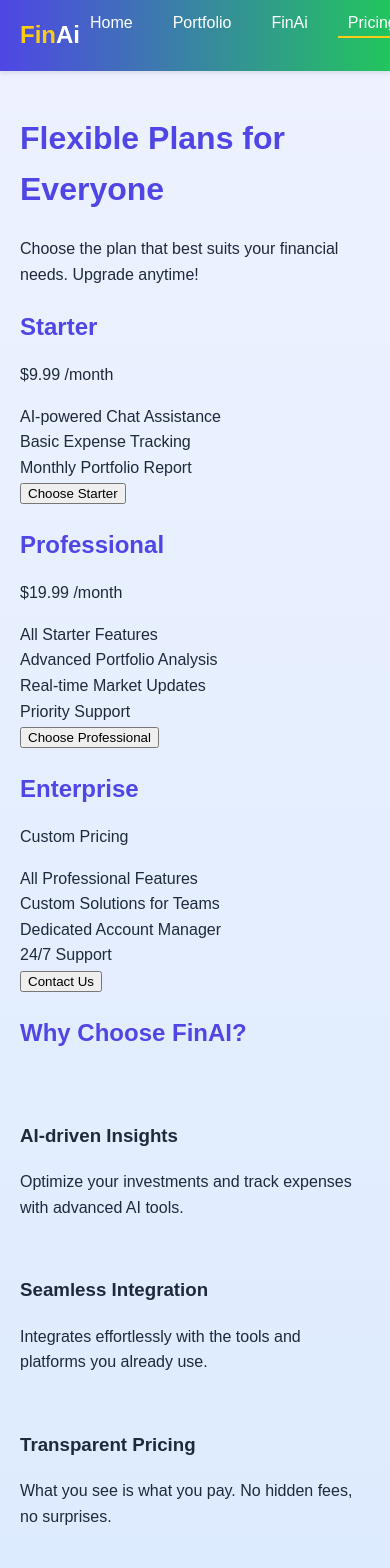
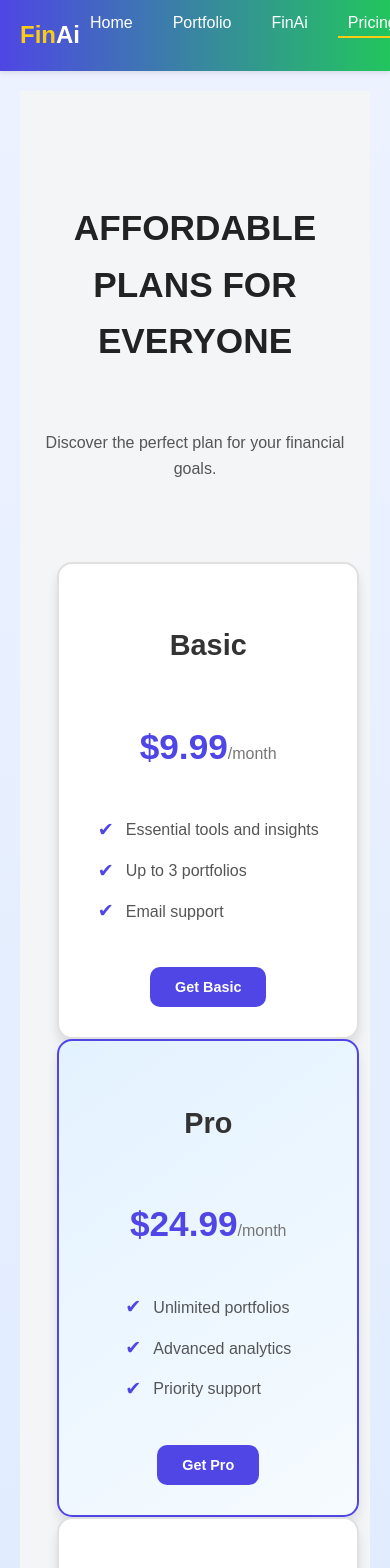
Before and after one commit to hitoriiiiiiii/pbl-frontend-web, a React (Vite) app: page /pricing in a window 390 px wide. Shown: the top 1568 px of the page. Built offline with nearby package versions, Linux system fonts and the light colour scheme.

Commit message:
changes in pricing section

```diff
--- a/src/pages/Portfolio.css
+++ b/src/pages/Portfolio.css
@@ -1,184 +1,129 @@
-/* General Portfolio Page Styling */
-.portfolio {
-    padding: 20px;
-    max-width: 1200px;
-    margin: 0 auto;
-    font-family: "Arial", sans-serif;
-    color: #333;
-  }
-
-  /* Header Section */
+/* Portfolio Header */
 .portfolio-header {
   text-align: center;
-    margin-bottom: 30px;
+  padding: 20px;
+  background-color: #f5f5f5;
+  border-bottom: 2px solid #ddd;
 }
 
 .portfolio-header h1 {
   font-size: 2rem;
-    font-weight: bold;
-    color: #1650a1;
-    margin-bottom: 10px;
+  color: #333;
 }
 
 .portfolio-header p {
-    font-size: 1.2rem;
+  font-size: 1.1rem;
   color: #666;
 }
 
-  /* Summary Cards */
+/* Summary Section */
 .portfolio-summary {
   display: flex;
-    justify-content: space-between;
-    margin-bottom: 30px;
+  justify-content: space-around;
+  margin: 20px 0;
+  gap: 20px;
 }
 
 .summary-card {
   flex: 1;
-    padding: 20px;
-    margin: 0 10px;
-    background-color: #f5f7fa;
+  background-color: #fff;
+  padding: 15px;
+  border: 1px solid #ddd;
   border-radius: 8px;
   text-align: center;
-    box-shadow: 0px 4px 8px rgba(0, 0, 0, 0.1);
 }
 
 .summary-card h2 {
-    font-size: 1.4rem;
-    color: #555;
+  font-size: 1.2rem;
+  color: #333;
   margin-bottom: 10px;
 }
 
 .summary-card p {
-    font-size: 1.8rem;
-    font-weight: bold;
+  font-size: 1.5rem;
+  color: #4caf50;
+}
+
+.summary-card p.negative {
+  color: #e91e63;
+}
+
+/* Filters Section */
+.portfolio-filters {
+  margin: 20px;
+  text-align: center;
+}
+
+.portfolio-filters h2 {
+  font-size: 1.3rem;
   color: #333;
 }
 
-  .summary-card .positive {
-    color: #43a047;
+.portfolio-filters select {
+  padding: 8px 12px;
+  font-size: 1rem;
+  border: 1px solid #ccc;
+  border-radius: 5px;
+  margin-top: 10px;
 }
 
-  .summary-card .negative {
-    color: #e53935;
-  }
-
-  /* Pie Chart Section */
+/* Chart Section */
 .portfolio-chart {
-    margin-bottom: 40px;
+  margin: 20px;
   text-align: center;
 }
 
 .portfolio-chart h2 {
-    font-size: 1.8rem;
-    color: #1e88e5;
-    margin-bottom: 20px;
+  font-size: 1.3rem;
+  color: #333;
 }
 
-  .portfolio-chart canvas {
-    max-width: 400px;
-    margin: 0 auto;
-    border-radius: 10px;
-    box-shadow: 0px 4px 8px rgba(0, 0, 0, 0.1);
-  }
-
-  /* Table Section */
+/* Investment Breakdown Table */
 .portfolio-table {
-    margin: 30px 0;
+  margin: 20px;
+  overflow-x: auto;
 }
 
 .portfolio-table h2 {
-    font-size: 1.8rem;
-    margin-bottom: 20px;
-    color: #1e88e5;
+  font-size: 1.3rem;
+  color: #333;
   text-align: center;
+  margin-bottom: 15px;
 }
 
 .portfolio-table table {
   width: 100%;
   border-collapse: collapse;
-    text-align: left;
-    font-size: 1rem;
-    background-color: #f9f9f9;
-    box-shadow: 0px 4px 8px rgba(0, 0, 0, 0.1);
-    border-radius: 8px;
-    overflow: hidden;
 }
 
-  .portfolio-table th, .portfolio-table td {
-    padding: 12px 15px;
-    border-bottom: 1px solid #ddd;
+.portfolio-table th,
+.portfolio-table td {
+  border: 1px solid #ddd;
+  text-align: center;
+  padding: 10px;
 }
 
 .portfolio-table th {
-    background-color: #e3f2fd;
-    color: #333;
+  background-color: #f5f5f5;
   font-weight: bold;
 }
 
-  .portfolio-table td {
-    color: #555;
+.portfolio-table td.positive {
+  color: #4caf50;
 }
 
-  .portfolio-table tbody tr:hover {
-    background-color: #f1f1f1;
-  }
-
-  .portfolio-table .positive {
-    color: #43a047;
-    font-weight: bold;
-  }
-
-  .portfolio-table .negative {
-    color: #e53935;
-    font-weight: bold;
-  }
-  /* Portfolio Filters */
-/* Portfolio Filters */
-.portfolio-filters {
-    text-align: center;
-    margin: 20px 0;
-  }
-
-  .portfolio-filters h2 {
-    font-size: 1.2rem;
-    margin-bottom: 10px;
-    color: var(--primary-color);
-  }
-
-  .portfolio-filters select {
-    width: 250px;
-    height: 40px;
-    border: 1px solid var(--primary-color);
-    border-radius: 5px;
-    background-color: var(--white-color);
-    color: var(--text-color);
-    font-size: 1rem;
-    padding: 5px 10px;
-    outline: none;
-    transition: border-color 0.3s ease;
-  }
-
-  .portfolio-filters select:focus {
-    border-color: var(--secondary-color); /* Highlighted border on focus */
-  }
-
-  .portfolio-filters select option {
-    padding: 5px;
+.portfolio-table td.negative {
+  color: #e91e63;
 }
 
 /* Responsive Design */
-  @media screen and (max-width: 768px) {
+@media (max-width: 768px) {
   .portfolio-summary {
     flex-direction: column;
-      gap: 20px;
+    gap: 10px;
   }
 
   .summary-card {
-      margin: 0 auto;
-      width: 100%;
-    }
-
-    .portfolio-chart canvas {
-      max-width: 300px;
+    margin-bottom: 10px;
   }
 }
--- a/src/pages/Pricing.css
+++ b/src/pages/Pricing.css
@@ -1,85 +1,149 @@
-/* Portfolio Transaction Page Styles */
-.portfolio-transaction {
-    padding: 40px 20px;
-    background-color: var(--background-color);
-    color: var(--text-color);
+/* General Section Styling */
+.pricing-section {
+  padding: 80px 20px;
+  background-color: var(--background-light, #f4f5f7); /* Light background for contrast */
   text-align: center;
 }
 
-  .portfolio-transaction h1 {
-    font-size: 2.5rem;
-    color: var(--primary-color);
-    margin-bottom: 30px;
-  }
-
-  /* Transaction Table Styles */
-  .transaction-table {
-    margin: 0 auto;
-    overflow-x: auto; /* Ensure responsiveness for smaller screens */
-  }
-
-  .transaction-table table {
-    width: 100%;
-    max-width: 1200px;
-    border-collapse: collapse;
-    margin: 0 auto;
-    box-shadow: 0 4px 10px rgba(0, 0, 0, 0.1);
-    border-radius: 8px;
-    overflow: hidden;
-    background: #fff; /* White background for table */
-  }
-
-  .transaction-table thead {
-    background: var(--primary-color);
-    color: var(--white-color);
-  }
-
-  .transaction-table thead tr th {
-    text-align: left;
-    padding: 15px;
-    font-size: 1.2rem;
-    font-weight: bold;
+.pricing-title {
+  font-size: 2.8rem;
+  font-weight: 700;
+  color: var(--primary-text, #222); /* Darker primary text */
+  margin-bottom: 15px;
   text-transform: uppercase;
 }
 
-  .transaction-table tbody tr {
-    border-bottom: 1px solid #ddd;
-    transition: background-color 0.3s;
+.pricing-description {
+  font-size: 1.2rem;
+  color: var(--secondary-text, #555); /* Muted secondary text */
+  margin-bottom: 50px;
 }
 
-  .transaction-table tbody tr:hover {
-    background-color: var(--hover-color); /* Subtle hover effect */
+/* Pricing Cards Container */
+.pricing-container {
+  display: flex;
+  justify-content: space-between;
+  gap: 20px;
+  flex-wrap: wrap;
+  max-width: 1200px;
+  margin: 0 auto;
 }
 
-  .transaction-table tbody tr td {
-    padding: 15px;
-    text-align: left;
-    font-size: 1rem;
-    color: var(--text-color);
+/* Individual Pricing Card */
+.pricing-card {
+  background-color: #fff;
+  border: 2px solid var(--border-color, #e0e0e0);
+  border-radius: 15px;
+  padding: 30px 25px;
+  width: 100%;
+  max-width: 340px;
+  text-align: center;
+  display: flex;
+  flex-direction: column;
+  align-items: center;
+  justify-content: space-between;
+  box-shadow: 0 8px 12px rgba(0, 0, 0, 0.1);
+  transition: all 0.3s ease;
 }
 
-  /* Add ellipsis for long messages */
-  .transaction-table tbody tr td:nth-child(5) {
-    white-space: nowrap;
-    overflow: hidden;
-    text-overflow: ellipsis;
-    max-width: 300px; /* Limit message column width */
+.pricing-card:hover {
+  transform: translateY(-10px);
+  border-color: var(--primary-color, #007bff);
+  box-shadow: 0 12px 20px rgba(0, 0, 0, 0.2);
 }
 
-  /* Responsive Styles */
+.pricing-card.popular {
+  border: 2px solid var(--primary-color, #007bff);
+  background: linear-gradient(145deg, #e3f2ff, #f6fbff);
+
+}
+
+/* Plan Titles and Prices */
+.plan-name {
+  font-size: 1.8rem;
+  font-weight: bold;
+  color: var(--primary-text, #333);
+  margin-bottom: 15px;
+}
+
+.plan-price {
+  font-size: 2.2rem;
+  font-weight: 800;
+  color: var(--primary-color, #007bff);
+  margin-bottom: 20px;
+}
+
+.plan-price span {
+  font-size: 1rem;
+  font-weight: 400;
+  color: var(--secondary-text, #777);
+}
+
+/* Plan Features */
+.plan-features {
+  list-style: none;
+  padding: 0;
+  margin: 20px 0 30px;
+  text-align: left;
+}
+
+.plan-features li {
+  font-size: 1rem;
+  color: var(--tertiary-text, #555);
+  margin-bottom: 10px;
+  display: flex;
+  align-items: center;
+}
+
+.plan-features li:before {
+  content: "✔";
+  color: var(--primary-color, #007bff);
+  margin-right: 12px;
+  font-size: 1.2rem;
+}
+
+/* Button Styling */
+.btn-select {
+  display: inline-block;
+  padding: 12px 25px;
+  font-size: 1rem;
+  font-weight: 600;
+  color: #fff;
+  background-color: var(--primary-color, #007bff);
+  border: none;
+  border-radius: 10px;
+  cursor: pointer;
+  transition: background-color 0.3s ease, transform 0.3s ease;
+}
+
+.btn-select:hover {
+  background-color: #0056b3;
+  transform: scale(1.05);
+}
+
+/* Responsive Design */
 @media (max-width: 768px) {
-    .transaction-table thead tr th,
-    .transaction-table tbody tr td {
-      font-size: 0.9rem;
-      padding: 10px;
+  .pricing-container {
+    flex-direction: column;
+    align-items: center;
+    gap: 30px;
+  }
+
+  .pricing-card {
+    width: 90%;
   }
 }
 
-  @media (max-width: 576px) {
-    .portfolio-transaction h1 {
-      font-size: 2rem;
+@media (max-width: 480px) {
+  .pricing-title {
+    font-size: 2.2rem;
   }
-    .transaction-table tbody tr td:nth-child(5) {
-      max-width: 200px;
+
+  .pricing-description {
+    font-size: 1rem;
+  }
+
+  .btn-select {
+    font-size: 0.9rem;
   }
 }
--- a/src/pages/Pricing.jsx
+++ b/src/pages/Pricing.jsx
@@ -3,76 +3,52 @@ import "./Pricing.css";
 
 const Pricing = () => {
   return (
-    <div className="pricing-page">
-      <header className="pricing-header">
-        <h1>Flexible Plans for Everyone</h1>
-        <p>Choose the plan that best suits your financial needs. Upgrade anytime!</p>
-      </header>
+    <section className="pricing-section">
+      <div className="pricing-container">
+        <h2 className="pricing-title">Affordable Plans for Everyone</h2>
+        <p className="pricing-description">
+          Discover the perfect plan for your financial goals.
+        </p>
 
         <div className="pricing-cards">
-        <div className="card">
-          <h2>Starter</h2>
-          <p className="price">
-            <span className="currency">$</span>9.99 <span className="duration">/month</span>
-          </p>
-          <ul>
-            <li>AI-powered Chat Assistance</li>
-            <li>Basic Expense Tracking</li>
-            <li>Monthly Portfolio Report</li>
+          {/* Basic Plan */}
+          <div className="pricing-card">
+            <h3 className="plan-name">Basic</h3>
+            <p className="plan-price">$9.99<span>/month</span></p>
+            <ul className="plan-features">
+              <li>Essential tools and insights</li>
+              <li>Up to 3 portfolios</li>
+              <li>Email support</li>
             </ul>
-          <button className="btn">Choose Starter</button>
+            <button className="btn-select">Get Basic</button>
           </div>
 
-        <div className="card premium">
-          <h2>Professional</h2>
-          <p className="price">
-            <span className="currency">$</span>19.99 <span className="duration">/month</span>
-          </p>
-          <ul>
-            <li>All Starter Features</li>
-            <li>Advanced Portfolio Analysis</li>
-            <li>Real-time Market Updates</li>
-            <li>Priority Support</li>
+          {/* Pro Plan */}
+          <div className="pricing-card popular">
+            <h3 className="plan-name">Pro</h3>
+            <p className="plan-price">$24.99<span>/month</span></p>
+            <ul className="plan-features">
+              <li>Unlimited portfolios</li>
+              <li>Advanced analytics</li>
+              <li>Priority support</li>
             </ul>
-          <button className="btn btn-highlight">Choose Professional</button>
+            <button className="btn-select">Get Pro</button>
           </div>
 
-        <div className="card">
-          <h2>Enterprise</h2>
-          <p className="price">Custom Pricing</p>
-          <ul>
-            <li>All Professional Features</li>
-            <li>Custom Solutions for Teams</li>
-            <li>Dedicated Account Manager</li>
-            <li>24/7 Support</li>
+          {/* Premium Plan */}
+          <div className="pricing-card">
+            <h3 className="plan-name">Premium</h3>
+            <p className="plan-price">$49.99<span>/month</span></p>
+            <ul className="plan-features">
+              <li>Everything in Pro</li>
+              <li>Dedicated advisor</li>
+              <li>Custom reports</li>
             </ul>
-          <button className="btn">Contact Us</button>
+            <button className="btn-select">Get Premium</button>
           </div>
-      </div>
-
-      <section className="additional-features">
-        <h2>Why Choose FinAI?</h2>
-        <div className="features">
-          <div className="feature">
-            <h3>AI-driven Insights</h3>
-            <p>Optimize your investments and track expenses with advanced AI tools.</p>
-          </div>
-          <div className="feature">
-            <h3>Seamless Integration</h3>
-            <p>Integrates effortlessly with the tools and platforms you already use.</p>
-          </div>
-          <div className="feature">
-            <h3>Transparent Pricing</h3>
-            <p>What you see is what you pay. No hidden fees, no surprises.</p>
         </div>
       </div>
     </section>
-
-      <div className="pricing-footer">
-        <p>Start your journey to financial freedom today!</p>
-        <button className="btn btn-footer">Get Started</button>
-      </div>
-    </div>
   );
 };
 
```
Lines whose indentation alone changed are shown as unchanged.
